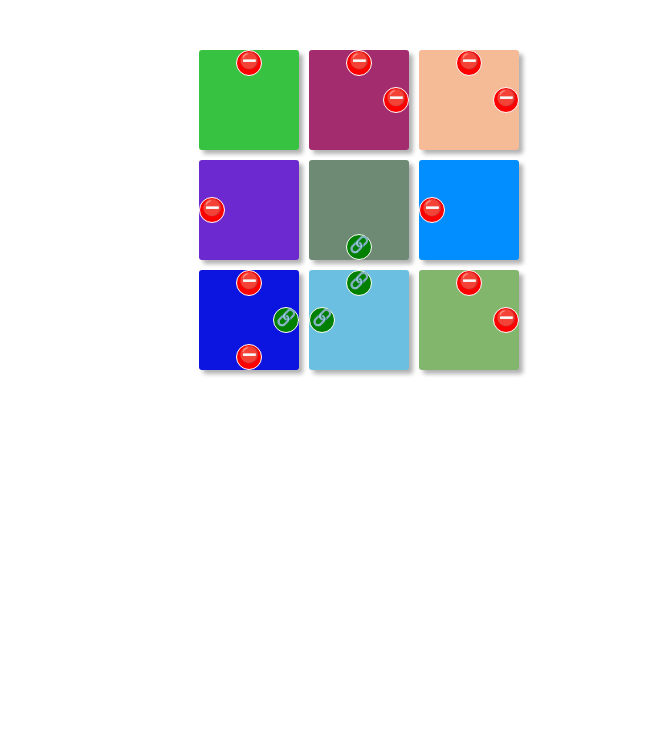
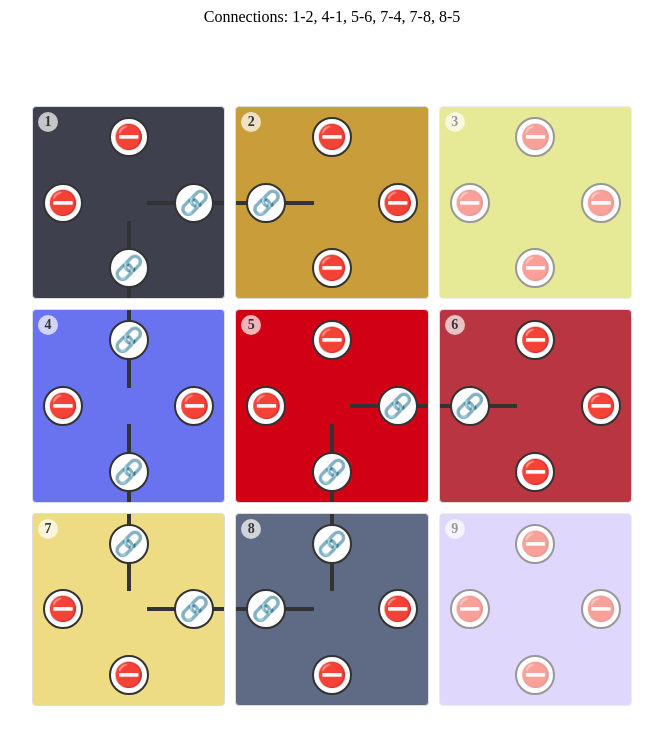
Before and after one commit to glaucopater/grid-with-random-tile, a React (Vite) app: page / in a window 1280 px wide. Shown: the top 744 px of the page, without its empty margins (308-971 px from the left). Built offline with nearby package versions, Linux system fonts and the light colour scheme.

Commit message:
V2: Switch to stateless components, update style

```diff
--- a/package.json
+++ b/package.json
@@ -1,6 +1,6 @@
 {
   "name": "grid-with-random-tile",
-  "version": "1.0.0",
+  "version": "2.0.0",
   "description": "",
   "keywords": [],
   "main": "src/index.js",
--- a/src/components/Item.jsx
+++ b/src/components/Item.jsx
@@ -1,65 +1,110 @@
-import React, { Component, Fragment } from "react";
-import { StyledItem, Content, Top, Right, Bottom, Left } from "./Styled";
+import React from "react";
+import {
+  StyledItem,
+  Content,
+  Top,
+  Right,
+  Bottom,
+  Left,
+  TopConnection,
+  RightConnection,
+  BottomConnection,
+  LeftConnection
+} from "./Styled";
+import styled from "styled-components";
 
-const StyledLink = () => {
-  return (
-    <div style={{  padding: "0px", fontSize: "16px" }}>
-      🔗
-    </div>
+const IconWrapper = styled.div`
+  display: flex;
+  justify-content: center;
+  align-items: center;
+  width: 36px;
+  height: 36px;
+  border-radius: 50%;
+  background-color: white;
+  border: 2px solid #333;
+  position: relative;
+  z-index: 2;
+`;
+
+const IconContent = styled.div`
+  font-size: 24px;
+  line-height: 1;
+  display: flex;
+  justify-content: center;
+  align-items: center;
+`;
+
+const StyledLink = ({ style = {}, children }) => (
+  <IconWrapper style={{ ...style }}>
+    <IconContent>
+      {children || "🔗"}
+    </IconContent>
+  </IconWrapper>
 );
+
+const StyledBlock = ({ style = {}, children }) => (
+  <IconWrapper style={{ ...style }}>
+    <IconContent>
+      {children || "⛔"}
+    </IconContent>
+  </IconWrapper>
+);
+
+const DirectionalComponent = ({ isConnected, linkProps = {}, blockProps = {} }) =>
+  isConnected ? <StyledLink {...linkProps} /> : <StyledBlock {...blockProps} />;
+
+const getRandomColor = () => {
+  const letters = '0123456789ABCDEF';
+  let color = '#';
+  for (let i = 0; i < 6; i++) {
+    color += letters[Math.floor(Math.random() * 16)];
+  }
+  return color;
 };
 
-const StyledBlock = () => {
+const TileNumber = styled.div`
+  position: absolute;
+  top: 5px;
+  left: 5px;
+  font-size: 14px;
+  font-weight: bold;
+  color: #333;
+  background-color: rgba(255, 255, 255, 0.7);
+  border-radius: 50%;
+  width: 20px;
+  height: 20px;
+  display: flex;
+  justify-content: center;
+  align-items: center;
+`;
+
+const Item = ({ firstAction, topConnected, rightConnected, bottomConnected, leftConnected, pos, index, children, ...props }) => {
+  const color = React.useMemo(() => getRandomColor(), []);
+  const hasConnections = topConnected || rightConnected || bottomConnected || leftConnected;
+
   return (
-    <div style={{  padding: "0px", fontSize: "16px" }}>
-      ⛔
-    </div>
-  );
-};
-
-
-class Item extends Component {
-  constructor(props) {
-    super(props);
-    this.state = {
-      top: null,
-      bottom: null,
-      left: null,
-      right: null,
-      pos: { x: null, y: null },
-      rightConnected: null,
-      leftConnected: null,
-      topConnected: null,
-      bottomConnected: null
-    };
-  }
-
-  componentDidMount() {
-    this.setState({ ...this.props }, () => {
-      this.props.firstAction(this.state);
-    });
-  }
-
-  render() {
-    return (
-      <StyledItem>
+    <StyledItem color={color} style={{ opacity: hasConnections ? 1 : 0.5 }}>
+      <TileNumber>{children}</TileNumber>
+      {topConnected && <TopConnection />}
+      {rightConnected && <RightConnection />}
+      {bottomConnected && <BottomConnection />}
+      {leftConnected && <LeftConnection />}
       <Content>
-          <Top {...this.state}>
-            {this.state.topConnected ? <StyledLink />: <StyledBlock />}
+        <Top>
+          <DirectionalComponent isConnected={topConnected} />
         </Top>
-          <Right {...this.state}>
-            {this.state.rightConnected ? <StyledLink />: <StyledBlock />}
+        <Right>
+          <DirectionalComponent isConnected={rightConnected} />
         </Right>
-          <Bottom {...this.state}>
-            {this.state.bottomConnected ? <StyledLink />: <StyledBlock />}
+        <Bottom>
+          <DirectionalComponent isConnected={bottomConnected} />
         </Bottom>
-          <Left {...this.state}>
-            {this.state.leftConnected ? <StyledLink />: <StyledBlock />}
+        <Left>
+          <DirectionalComponent isConnected={leftConnected} />
         </Left>
       </Content>
     </StyledItem>
   );
-  }
-}
+};
 
 export default Item;
--- a/src/components/Styled.js
+++ b/src/components/Styled.js
@@ -1,89 +1,119 @@
-import styled, { css } from "styled-components";
-import chroma from "chroma-js";
-import { MAX_ITEMS_PER_ROW } from "../constants";
+import styled from 'styled-components';
 
 export const StyledGrid = styled.div`
-  display: grid
-  grid-template-columns: repeat(${MAX_ITEMS_PER_ROW}, 1fr);
-  grid-template-rows: 100px 100px;
-  grid-gap: 10px;
-  margin: 50px auto;
-  width: 21%;
-  max-width: 600px
-  @media (max-width: 800px) {
-    margin: 50px;
-    grid-gap: 5px;
-    grid-template-rows: 75px 75px;
+  display: grid;
+  grid-template-columns: repeat(3, 1fr);
+  gap: 10px;
+  padding: 10px;
+  width: 90vmin;
+  height: 90vmin;
+  max-width: 600px;
+  max-height: 600px;
+  margin: auto;
+
+  @media (max-width: 450px) {
+    width: 90vw;
+    height: 90vw;
+    gap: 8px;
+    padding: 8px;
+  }
+
+  @media (max-width: 350px) {
+    width: 95vw;
+    height: 95vw;
+    gap: 5px;
+    padding: 5px;
   }
 `;
 
 export const StyledItem = styled.div`
+  background-color: ${props => props.color || '#f0f0f0'};
+  border: 1px solid #ddd;
+  border-radius: 4px;
+  padding: 10px;
+  aspect-ratio: 1;
   display: flex;
-  flex: 1;
-  flex-grow: 1;
+  justify-content: center;
   align-items: center;
-  justify-content: center;
-  width: 100px;
-  height: 100px;
-  border-radius: 3px;
-  box-shadow: 4px 4px 4px rgba(0, 0, 0, 0.3);
-  ${({ color = chroma.random() }) =>
-    css`
-      background-color: ${color}
-      color: ${chroma.contrast(color, "black") >= 4 ? "black" : "white"}
-      font-size: 18px
-      font-weight: bold
-    `}
-  @media (max-width: 800px) {
-    width: 75px;
-    height: 75px;
-  }
+  position: relative;
+  overflow: visible;
 `;
 
 export const Content = styled.div`
-  position: relative;
-  width: 100px;
-  height: 100px;
-  display: flex;
-  align-items: center;
-  justify-content: center;
+  display: grid;
+  grid-template-columns: 1fr 1fr 1fr;
+  grid-template-rows: 1fr 1fr 1fr;
+  gap: 5px;
+  width: 100%;
+  height: 100%;
 `;
 
-export const Junction = styled.div`
-  position: absolute;
-  height: 24px;
-  width: 24px;
-  text-align: center;
-  border-radius: 50%;
-  background-color: green;
-  color: white;
-  border: 1px solid white;
+export const Top = styled.div`
+  grid-column: 2;
+  grid-row: 1;
+  display: flex;
+  justify-content: center;
+  align-items: flex-start;
 `;
 
-export const Top = styled(Junction)`
-  top: 0;
-  opacity: ${props => (props.top ? +props.top : 0)};
-  background-color: ${props => (props.topConnected ? "green" : "red")};
-  color: ${props => (props.topConnected ? "white" : "black")};
+export const Right = styled.div`
+  grid-column: 3;
+  grid-row: 2;
+  display: flex;
+  justify-content: flex-end;
+  align-items: center;
 `;
 
-export const Bottom = styled(Junction)`
-  bottom: 0;
-  opacity: ${props => (props.bottom ? +props.bottom : 0)};
-  background-color: ${props => (props.bottomConnected ? "green" : "red")};
-  color: ${props => (props.bottomConnected ? "white" : "black")};
+export const Bottom = styled.div`
+  grid-column: 2;
+  grid-row: 3;
+  display: flex;
+  justify-content: center;
+  align-items: flex-end;
 `;
 
-export const Left = styled(Junction)`
-  left: 0;
-  opacity: ${props => (props.left ? +props.left : 0)};
-  background-color: ${props => (props.leftConnected ? "green" : "red")};
-  color: ${props => (props.leftConnected ? "white" : "black")};
+export const Left = styled.div`
+  grid-column: 1;
+  grid-row: 2;
+  display: flex;
+  justify-content: flex-start;
+  align-items: center;
 `;
 
-export const Right = styled(Junction)`
+export const Connection = styled.div`
+  position: absolute;
+  background-color: #333;
+  z-index: 1;
+`;
+
+export const TopConnection = styled(Connection)`
+  width: 4px;
+  height: calc(50% - 18px); // Half of IconWrapper height (36px)
+  top: 0;
+  left: 50%;
+  transform: translateX(-50%);
+`;
+
+export const RightConnection = styled(Connection)`
+  width: calc(50% - 18px);
+  height: 4px;
+  top: 50%;
   right: 0;
-  opacity: ${props => (props.right ? +props.right : 0)};
-  background-color: ${props => (props.rightConnected ? "green" : "red")};
-  color: ${props => (props.rightConnected ? "white" : "black")};
+  transform: translateY(-50%);
 `;
+
+export const BottomConnection = styled(Connection)`
+  width: 4px;
+  height: calc(50% - 18px);
+  bottom: 0;
+  left: 50%;
+  transform: translateX(-50%);
+`;
+
+export const LeftConnection = styled(Connection)`
+  width: calc(50% - 18px);
+  height: 4px;
+  top: 50%;
+  left: 0;
+  transform: translateY(-50%);
+`;
--- a/src/configureStore.js
+++ b/src/configureStore.js
@@ -2,9 +2,6 @@ import { createStore, applyMiddleware } from "redux";
 import rootReducer from "./reducers";
 import logger from "redux-logger";
 
-
-const composeEnhancers = window.__REDUX_DEVTOOLS_EXTENSION_COMPOSE__ || compose;
-
-const store = createStore(rootReducer, composeEnhancers(applyMiddleware(...[logger])));
+const store = createStore(rootReducer, applyMiddleware(...[logger]));
 
 export default store;
--- a/src/containers/Board/index.jsx
+++ b/src/containers/Board/index.jsx
@@ -1,103 +1,96 @@
-import React from "react";
+import React, { useMemo } from "react";
 import Item from "../../components/Item";
 import { StyledGrid } from "../../components/Styled";
 import { MAX_ITEMS, MAX_ITEMS_PER_ROW } from "../../constants";
 import { connect } from "react-redux";
-import { bindActionCreators } from "redux";
-import { firstAction } from "./actions";
+import { firstAction } from "./boardActions";
+import styled from "styled-components";
 
-class Board extends React.PureComponent {
-  constructor(props) {
-    super(props);
-    this.state = {};
-  }
+// Improved random number generator (Xorshift)
+const createXorshift = (seed) => {
+  let x = seed;
+  let y = 362436069;
+  let z = 521288629;
+  let w = 88675123;
+  return () => {
+    const t = x ^ (x << 11);
+    x = y; y = z; z = w;
+    w = w ^ (w >> 19) ^ (t ^ (t >> 8));
+    return (w & 0x7fffffff) / 0x7fffffff;
+  };
+};
 
-  randomInt = () => {
-    return Math.random() < 0.5;
-  };
+const ConnectionsDisplay = styled.div`
+  margin-bottom: 20px;
+  font-size: 16px;
+  text-align: center;
+`;
 
-  generateRandomProp = index => {
-    return {
+const Board = ({ firstAction }) => {
+  const { items, connections } = useMemo(() => {
+    const seed = Date.now();
+    const xorshift = createXorshift(seed);
+    const randomBool = (probability = 0.7) => xorshift() < probability;
+
+    const generateRandomProp = (index) => ({
       pos: { x: index, y: 0 },
-      top: this.randomInt(),
-      right: this.randomInt(),
-      bottom: this.randomInt(),
-      left: this.randomInt(),
-      topConnected: null,
-      rightConnected: null,
-      leftConnected: null,
-      bottomConnected: null
-    };
-  };
-
-  connectItems = itemsWithProps => {
-    const rightConnectedItems = itemsWithProps.map((item, index) => {
-      //every check and update should be atomic
-      const {
-        rightConnected,
-        leftConnected,
-        topConnected,
-        bottomConnected,
-        ...props
-      } = item.props;
-      return React.cloneElement(item, {
-        topConnected:
-          itemsWithProps[index - MAX_ITEMS_PER_ROW] &&
-          itemsWithProps[index - MAX_ITEMS_PER_ROW].props.bottom &&
-          item.props.top,
-        rightConnected:
-          (index + 1) % MAX_ITEMS_PER_ROW !== 0 &&
-          itemsWithProps[index + 1] &&
-          itemsWithProps[index + 1].props.left &&
-          item.props.right,
-        bottomConnected:
-          itemsWithProps[index + MAX_ITEMS_PER_ROW] &&
-          itemsWithProps[index + MAX_ITEMS_PER_ROW].props.top &&
-          item.props.bottom,
-        leftConnected:
-          index % MAX_ITEMS_PER_ROW !== 0 &&
-          itemsWithProps[index - 1] &&
-          itemsWithProps[index - 1].props.right &&
-          item.props.left,
-        ...props
-      });
+      top: randomBool(),
+      right: randomBool(),
+      bottom: randomBool(),
+      left: randomBool(),
     });
 
-    return rightConnectedItems;
-  };
-
-  generateItems = () => {
-    const items = [...Array(MAX_ITEMS).keys()];
-    const itemsWithProps = items.map((item, index) => {
-      const randomProps = this.generateRandomProp(index);
-      return (
-        <Item key={index} {...randomProps} firstAction={this.props.firstAction}>
-          {index}
-        </Item>
-      );
+    const items = [...Array(MAX_ITEMS).keys()].map((_, index) => {
+      const randomProps = generateRandomProp(index);
+      return { ...randomProps, index };
     });
 
-    return this.connectItems(itemsWithProps);
-  };
+    const connections = [];
+    items.forEach((item, index) => {
+      if (item.top && index >= MAX_ITEMS_PER_ROW && items[index - MAX_ITEMS_PER_ROW].bottom) {
+        connections.push(`${index + 1}-${index - MAX_ITEMS_PER_ROW + 1}`);
+        items[index].topConnected = true;
+        items[index - MAX_ITEMS_PER_ROW].bottomConnected = true;
+      }
+      if (item.right && (index + 1) % MAX_ITEMS_PER_ROW !== 0 && items[index + 1].left) {
+        connections.push(`${index + 1}-${index + 2}`);
+        items[index].rightConnected = true;
+        items[index + 1].leftConnected = true;
+      }
+    });
 
-  render() {
-    return (
-      <div className="Board">
-        <StyledGrid>{this.generateItems()}</StyledGrid>
+    return { items, connections };
+  }, []);
+
+  const itemComponents = items.map((item) => (
+    <Item key={item.index} {...item} firstAction={firstAction}>
+      {item.index + 1}
+    </Item>
+  ));
+
+  return (
+    <div>
+      <ConnectionsDisplay>
+        Connections: {connections.join(', ')}
+      </ConnectionsDisplay>
+      <div className="Board" style={{
+        minHeight: '90vh',
+        width: '100%',
+        display: 'flex',
+        alignItems: 'center',
+        justifyContent: 'center',
+        boxSizing: 'border-box',
+        padding: '10px'
+      }}>
+        <StyledGrid>{itemComponents}</StyledGrid>
       </div>
-    );
-  }
-}
+    </div>
+  );
+};
 
 export default connect(
   ({ first1 }) => ({
-    first1
+    first1,
   }),
-  dispatch =>
-    bindActionCreators(
-      {
-        firstAction
-      },
-      dispatch
-    )
+  { firstAction }
 )(Board);
```
Also changed, not shown: src/containers/Board/boardActions.js (renamed from src/containers/Board/actions.js), 1 other file (tests, documents, lock files or other folders). Lines whose indentation alone changed are shown as unchanged.
